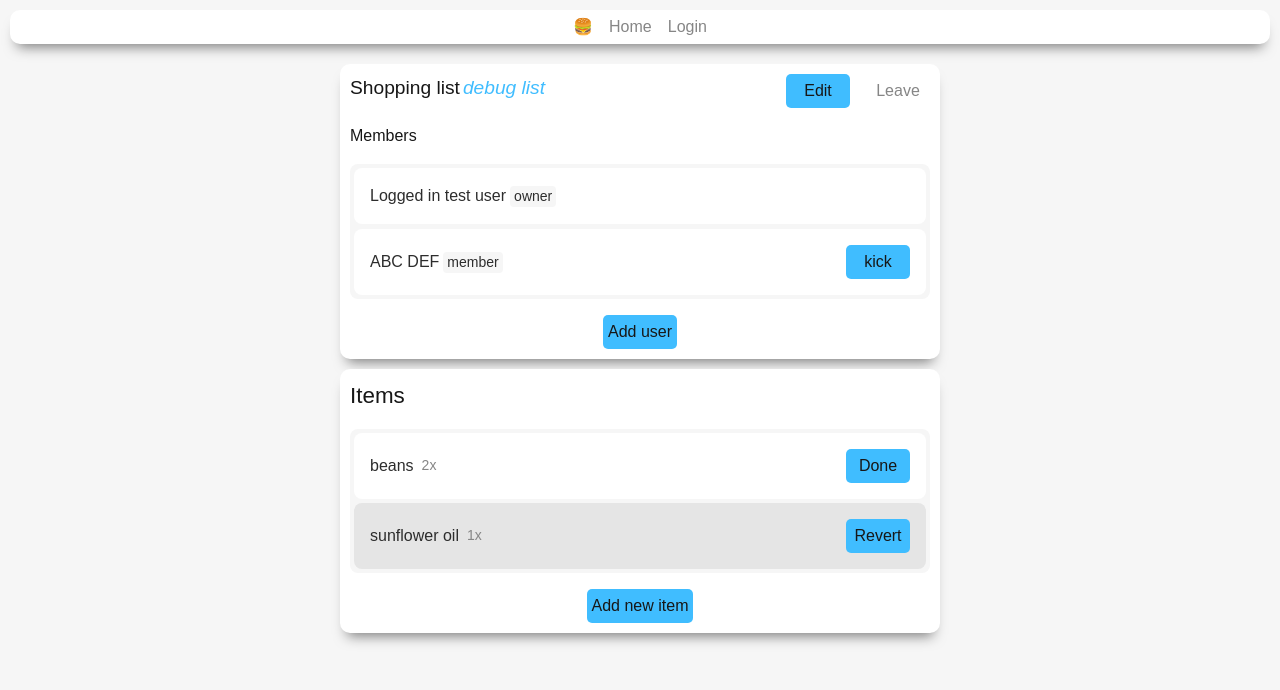
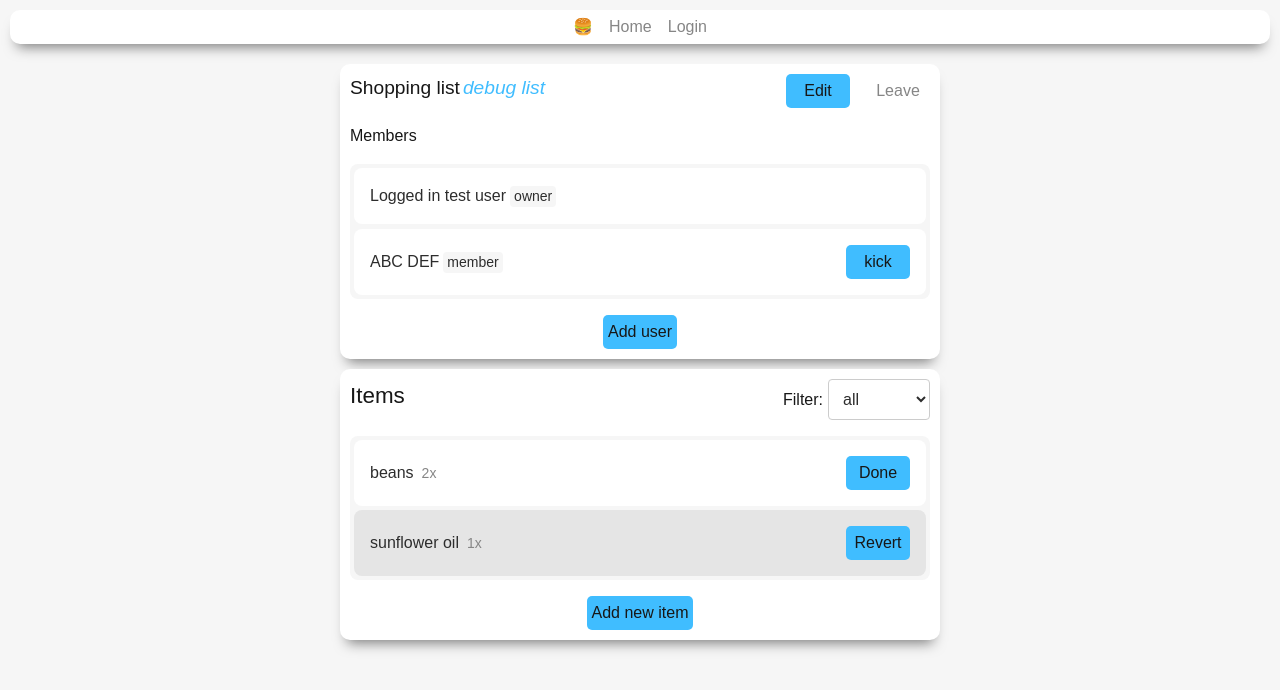
Before and after one commit to aznoH333/ShoppingListUU, a Next.js app in the folder frontend/: page /list/0 in a window 1280 px wide. Shown: the top 690 px of the page. Built offline with nearby package versions, Linux system fonts and the light colour scheme.

Commit message:
list filtration

```diff
--- a/frontend/src/app/list/[listId]/page.tsx
+++ b/frontend/src/app/list/[listId]/page.tsx
@@ -15,11 +15,8 @@ export default function ListOverviewPage() {
     const listIdNumber = typeof listId === 'string' ? parseInt(listId, 10) : NaN;
 
 
-    console.debug(listId);
     const { data: list, update: updateList } = useList(listIdNumber);
     const { data: user } = useLoggedInUser();
-
-
 
 
     if (!list || !user) {
--- /dev/null
+++ b/frontend/src/modules/input/dropdown/Dropdown.module.css
@@ -0,0 +1,15 @@
+.dropdown {
+    width: 100%;
+    padding: 10px;
+    border: 1px solid #ccc;
+    border-radius: 4px;
+    background-color: var(--background-2);
+    color: var(--color-text);
+    font-size: 16px;
+    transition: border-color 0.2s;
+}
+
+.dropdown:focus {
+    border-color: var(--color-primary);
+    outline: none;
+}
--- /dev/null
+++ b/frontend/src/modules/input/dropdown/Dropdown.tsx
@@ -0,0 +1,24 @@
+import React from 'react';
+import styles from './Dropdown.module.css';
+
+interface DropdownProps {
+    values: string[];
+    defaultValue: string;
+    setValue: (value: string) => void;
+}
+
+export function Dropdown({ values, defaultValue, setValue }: DropdownProps) {
+    return (
+        <select
+            className={styles.dropdown}
+            defaultValue={defaultValue}
+            onChange={(e) => setValue(e.target.value)}
+        >
+            {values.map((value) => (
+                <option key={value} value={value}>
+                    {value}
+                </option>
+            ))}
+        </select>
+    );
+}
--- a/frontend/src/modules/list/listControls/ListControls.tsx
+++ b/frontend/src/modules/list/listControls/ListControls.tsx
@@ -21,7 +21,6 @@ export function ListControls({loggedInUser, list, updateList}: ListControlsProps
     const listUser = shoppingListGetUserAsListUser(loggedInUser, list);
     const users = useApplicationUsers().get();
 
-    console.debug(listUser?.role, listUser, loggedInUser.id, loggedInUser.name);
 
 
     const userRights = getUserRightsForAList(listUser);
--- a/frontend/src/modules/list/listItems/ListItems.module.css
+++ b/frontend/src/modules/list/listItems/ListItems.module.css
@@ -1,3 +1,9 @@
+.header {
+    display: flex;
+    flex-direction: row;
+    justify-content: space-between;
+}
+
 .title {
     font-size: 1.4rem;
 }
@@ -14,3 +20,11 @@
     justify-content: center;
     align-items: center;
 }
+
+.filter {
+    display: flex;
+    flex-direction: row;
+    align-items: center;
+    justify-content: center;
+    gap: 5px;
+}
--- a/frontend/src/modules/list/listItems/ListItems.tsx
+++ b/frontend/src/modules/list/listItems/ListItems.tsx
@@ -12,6 +12,8 @@ import {TextInput} from "@/src/modules/input/textInput/TextInput";
 import {NumberInput} from "@/src/modules/input/numberInput/NumberInput";
 import {getUserRightsForAList} from "@/src/types/ShoppingListUser";
 import {User} from "@/src/types/User";
+import {List} from "postcss/lib/list";
+import {Dropdown} from "@/src/modules/input/dropdown/Dropdown";
 
 
 interface ListItemsProps {
@@ -19,6 +21,8 @@ interface ListItemsProps {
     list: ShoppingList,
     updateList: (list: ShoppingList) => void,
 }
+
+type ListFilter = "all" | "visible" | "checked";
 
 export function ListItems({loggedInUser, list, updateList}: ListItemsProps) {
 
@@ -29,15 +33,11 @@ export function ListItems({loggedInUser, list, updateList}: ListItemsProps) {
     const [newItemModalOpen, setNewItemModalOpen] = useState(false);
     const [newItemName, setNewItemName] = useState("");
     const [newItemQuantity, setNewItemQuantity] = useState(1);
-
+    const [listFilter, setListFilter] = useState<ListFilter>("all");
+    const filters: ListFilter[] = ["all", "visible", "checked"];
 
     const addNewItem = () => {
         // TODO : this is placeholder logic. this will eventually be implemented on the backend
-        // why is business logic being implemented on the frontend a requirement?
-        // who knows? if it where up to me i would just put a console.debug("TODO implement api call")
-        // or something like that here.
-        // teaching ppl to implement business logic client side just leads to bad habits and security vulnerabilities
-
         if (newItemName === "") {
             return;
         }
@@ -72,14 +72,33 @@ export function ListItems({loggedInUser, list, updateList}: ListItemsProps) {
         updateList({...list});
     }
 
+    const filteredItems = list.items.filter((it)=>{
+       switch (listFilter) {
+           case "all":
+               return true;
+           case "checked":
+               return it.state === "checked";
+           case "visible":
+               return it.state === "visible";
+       }
+    });
+
 
     return <Card>
-        <div className={styles.title}>
-            Items
+
+        <div className={styles.header}>
+            <div className={styles.title}>
+                Items
+            </div>
+            <div className={styles.filter}>
+                Filter:
+                <Dropdown values={filters} defaultValue={listFilter} setValue={setListFilter as (value: string)=>void}/>
+            </div>
         </div>
 
+
         <div className={styles.itemContainer}>
-            <ShoppingItemList items={list.items} checkButtonClicked={toggleItemState}/>
+            <ShoppingItemList items={filteredItems} checkButtonClicked={toggleItemState}/>
         </div>
 
         {userRights.canAddItems && (
```
